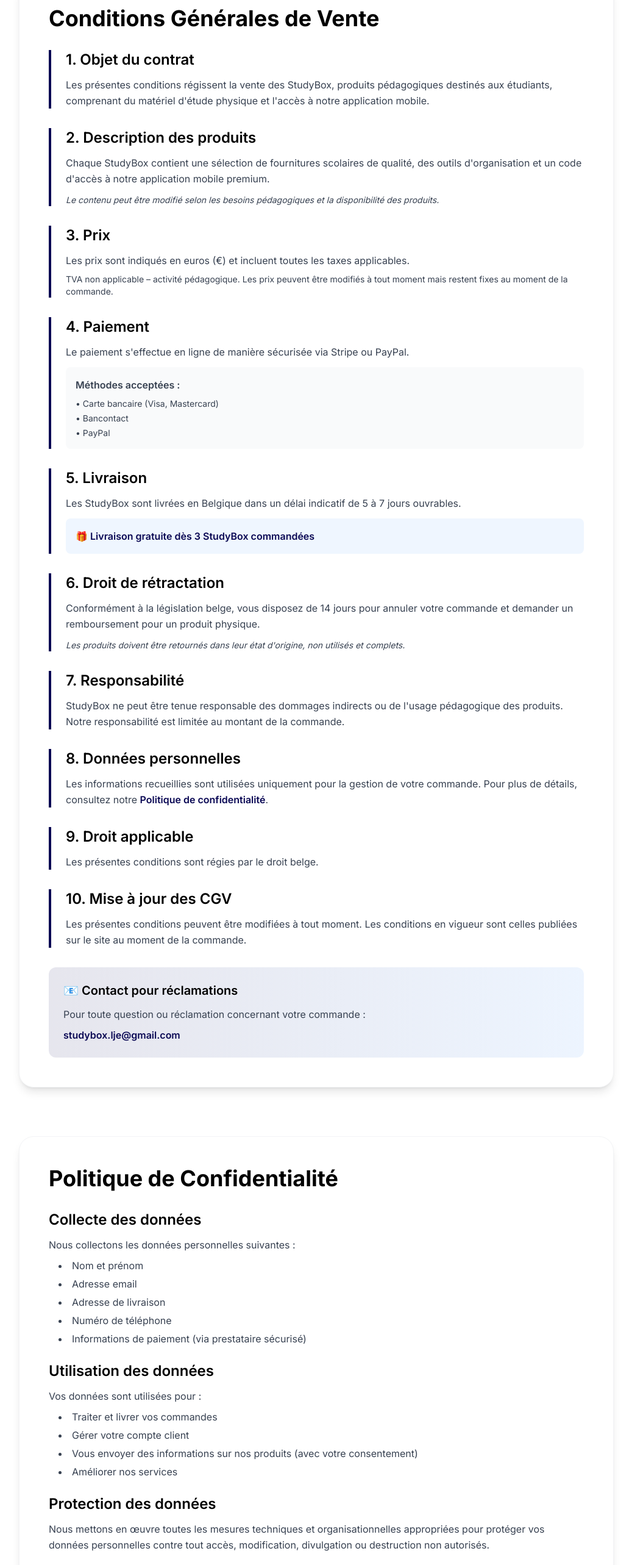
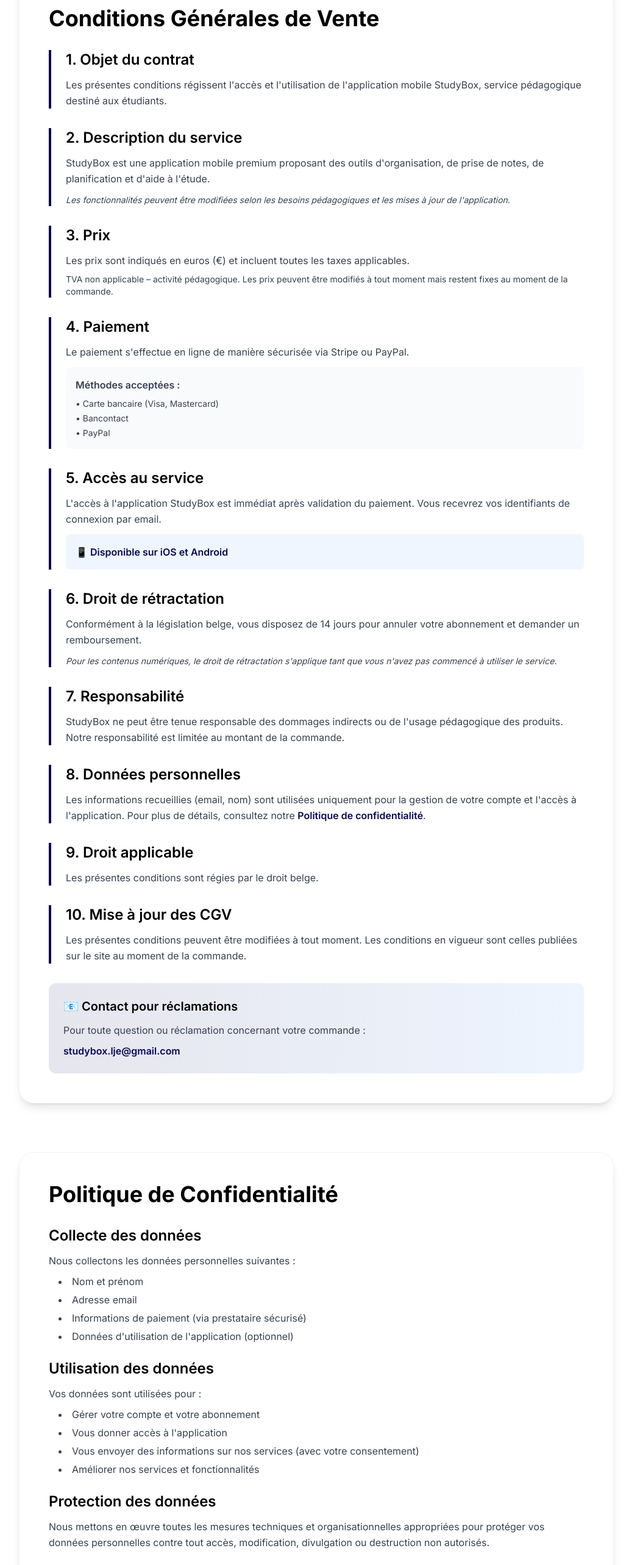
Before and after one commit to Valentincodeur/studybox-website, a Next.js app: page /legal in a window 1280 px wide. Shown: the part 1500-4066 px from the top of the page at 61% size, without its empty margins (121-1158 px from the left). Built offline with nearby package versions, Linux system fonts and the light colour scheme.

Commit message:
Update legal documents for mobile app only: remove physical box, delivery and address references

```diff
--- a/app/legal/page.js
+++ b/app/legal/page.js
@@ -125,25 +125,25 @@
                 </h3>
                 <p>
                   {language === 'fr'
-                    ? 'Les présentes conditions régissent la vente des StudyBox, produits pédagogiques destinés aux étudiants, comprenant du matériel d\'étude physique et l\'accès à notre application mobile.'
-                    : 'These conditions govern the sale of StudyBox, educational products for students, including physical study materials and access to our mobile application.'}
+                    ? 'Les présentes conditions régissent l\'accès et l\'utilisation de l\'application mobile StudyBox, service pédagogique destiné aux étudiants.'
+                    : 'These conditions govern access to and use of the StudyBox mobile application, an educational service for students.'}
                 </p>
               </div>
 
               {/* 2. Description */}
               <div className="border-l-4 border-studybox-blue pl-6">
                 <h3 className="text-2xl font-semibold text-black mb-3">
-                  2. {language === 'fr' ? 'Description des produits' : 'Product description'}
+                  2. {language === 'fr' ? 'Description du service' : 'Service description'}
                 </h3>
                 <p className="mb-3">
                   {language === 'fr'
-                    ? 'Chaque StudyBox contient une sélection de fournitures scolaires de qualité, des outils d\'organisation et un code d\'accès à notre application mobile premium.'
-                    : 'Each StudyBox contains a selection of quality school supplies, organizational tools and an access code to our premium mobile application.'}
+                    ? 'StudyBox est une application mobile premium proposant des outils d\'organisation, de prise de notes, de planification et d\'aide à l\'étude.'
+                    : 'StudyBox is a premium mobile application offering organization, note-taking, planning and study assistance tools.'}
                 </p>
                 <p className="text-sm italic">
                   {language === 'fr'
-                    ? 'Le contenu peut être modifié selon les besoins pédagogiques et la disponibilité des produits.'
-                    : 'Content may be modified according to educational needs and product availability.'}
+                    ? 'Les fonctionnalités peuvent être modifiées selon les besoins pédagogiques et les mises à jour de l\'application.'
+                    : 'Features may be modified according to educational needs and application updates.'}
                 </p>
               </div>
 
@@ -184,19 +184,19 @@
                 </div>
               </div>
 
-              {/* 5. Livraison */}
+              {/* 5. Accès au service */}
               <div className="border-l-4 border-studybox-blue pl-6">
                 <h3 className="text-2xl font-semibold text-black mb-3">
-                  5. {language === 'fr' ? 'Livraison' : 'Delivery'}
+                  5. {language === 'fr' ? 'Accès au service' : 'Service access'}
                 </h3>
                 <p className="mb-3">
                   {language === 'fr'
-                    ? 'Les StudyBox sont livrées en Belgique dans un délai indicatif de 5 à 7 jours ouvrables.'
-                    : 'StudyBox are delivered in Belgium within an indicative period of 5 to 7 working days.'}
+                    ? 'L\'accès à l\'application StudyBox est immédiat après validation du paiement. Vous recevrez vos identifiants de connexion par email.'
+                    : 'Access to the StudyBox application is immediate after payment validation. You will receive your login credentials by email.'}
                 </p>
                 <div className="bg-blue-50 rounded-lg p-4">
                   <p className="font-semibold text-studybox-blue">
-                    {language === 'fr' ? '🎁 Livraison gratuite dès 3 StudyBox commandées' : '🎁 Free delivery from 3 StudyBox ordered'}
+                    {language === 'fr' ? '📱 Disponible sur iOS et Android' : '📱 Available on iOS and Android'}
                   </p>
                 </div>
               </div>
@@ -208,13 +208,13 @@
                 </h3>
                 <p className="mb-3">
                   {language === 'fr'
-                    ? 'Conformément à la législation belge, vous disposez de 14 jours pour annuler votre commande et demander un remboursement pour un produit physique.'
-                    : 'In accordance with Belgian legislation, you have 14 days to cancel your order and request a refund for a physical product.'}
+                    ? 'Conformément à la législation belge, vous disposez de 14 jours pour annuler votre abonnement et demander un remboursement.'
+                    : 'In accordance with Belgian legislation, you have 14 days to cancel your subscription and request a refund.'}
                 </p>
                 <p className="text-sm italic">
                   {language === 'fr'
-                    ? 'Les produits doivent être retournés dans leur état d\'origine, non utilisés et complets.'
-                    : 'Products must be returned in their original condition, unused and complete.'}
+                    ? 'Pour les contenus numériques, le droit de rétractation s\'applique tant que vous n\'avez pas commencé à utiliser le service.'
+                    : 'For digital content, the right of withdrawal applies as long as you have not started using the service.'}
                 </p>
               </div>
 
@@ -237,8 +237,8 @@
                 </h3>
                 <p>
                   {language === 'fr'
-                    ? 'Les informations recueillies sont utilisées uniquement pour la gestion de votre commande. Pour plus de détails, consultez notre '
-                    : 'The information collected is used only for the management of your order. For more details, see our '}
+                    ? 'Les informations recueillies (email, nom) sont utilisées uniquement pour la gestion de votre compte et l\'accès à l\'application. Pour plus de détails, consultez notre '
+                    : 'The information collected (email, name) is used only for managing your account and application access. For more details, see our '}
                   <Link href="/legal#confidentialite" className="text-studybox-blue hover:underline font-semibold">
                     {language === 'fr' ? 'Politique de confidentialité' : 'Privacy Policy'}
                   </Link>.
@@ -307,9 +307,8 @@
                 <ul className="list-disc list-inside ml-4 space-y-1 mt-2">
                   <li>{language === 'fr' ? 'Nom et prénom' : 'First and last name'}</li>
                   <li>{language === 'fr' ? 'Adresse email' : 'Email address'}</li>
-                  <li>{language === 'fr' ? 'Adresse de livraison' : 'Delivery address'}</li>
-                  <li>{language === 'fr' ? 'Numéro de téléphone' : 'Phone number'}</li>
                   <li>{language === 'fr' ? 'Informations de paiement (via prestataire sécurisé)' : 'Payment information (via secure provider)'}</li>
+                  <li>{language === 'fr' ? 'Données d\'utilisation de l\'application (optionnel)' : 'Application usage data (optional)'}</li>
                 </ul>
               </div>
 
@@ -323,10 +322,10 @@
                     : 'Your data is used to:'}
                 </p>
                 <ul className="list-disc list-inside ml-4 space-y-1 mt-2">
-                  <li>{language === 'fr' ? 'Traiter et livrer vos commandes' : 'Process and deliver your orders'}</li>
-                  <li>{language === 'fr' ? 'Gérer votre compte client' : 'Manage your customer account'}</li>
-                  <li>{language === 'fr' ? 'Vous envoyer des informations sur nos produits (avec votre consentement)' : 'Send you information about our products (with your consent)'}</li>
-                  <li>{language === 'fr' ? 'Améliorer nos services' : 'Improve our services'}</li>
+                  <li>{language === 'fr' ? 'Gérer votre compte et votre abonnement' : 'Manage your account and subscription'}</li>
+                  <li>{language === 'fr' ? 'Vous donner accès à l\'application' : 'Give you access to the application'}</li>
+                  <li>{language === 'fr' ? 'Vous envoyer des informations sur nos services (avec votre consentement)' : 'Send you information about our services (with your consent)'}</li>
+                  <li>{language === 'fr' ? 'Améliorer nos services et fonctionnalités' : 'Improve our services and features'}</li>
                 </ul>
               </div>
 
@@ -382,8 +381,8 @@
                 </h3>
                 <p>
                   {language === 'fr'
-                    ? 'Nous ne vendons ni ne louons vos données personnelles. Vos données peuvent être partagées avec nos prestataires de services (paiement, livraison) uniquement dans le cadre de l\'exécution de votre commande.'
-                    : 'We do not sell or rent your personal data. Your data may be shared with our service providers (payment, delivery) only as part of the execution of your order.'}
+                    ? 'Nous ne vendons ni ne louons vos données personnelles. Vos données peuvent être partagées avec nos prestataires de services (paiement, hébergement) uniquement dans le cadre de la fourniture du service.'
+                    : 'We do not sell or rent your personal data. Your data may be shared with our service providers (payment, hosting) only as part of providing the service.'}
                 </p>
               </div>
             </div>
--- a/app/page.js
+++ b/app/page.js
@@ -217,7 +217,7 @@
                       <div className="w-10 h-10 rounded-full bg-gradient-to-br from-blue-400 to-purple-500 border-2 border-black"></div>
                       <div className="w-10 h-10 rounded-full bg-gradient-to-br from-purple-400 to-pink-500 border-2 border-black"></div>
                     </div>
-                    <span className="text-white text-base font-medium">+1k étudiants actifs</span>
+                    <span className="text-white text-base font-medium">+1,5k étudiants actifs</span>
                   </div>
 
                   <div className="flex items-center gap-3">
@@ -320,7 +320,7 @@
             <div className="group relative">
               <div className="absolute -inset-1 bg-gradient-to-r from-cyan-500 to-blue-500 rounded-3xl blur-xl opacity-20 group-hover:opacity-40 transition-opacity duration-500"></div>
               <div className="relative backdrop-blur-xl bg-gradient-to-br from-white/10 to-white/5 border border-white/20 rounded-3xl p-8 text-center hover:scale-105 transition-all duration-500">
-                <div className="text-5xl font-black text-transparent bg-clip-text bg-gradient-to-r from-cyan-400 to-blue-500 mb-3">10k+</div>
+                <div className="text-5xl font-black text-transparent bg-clip-text bg-gradient-to-r from-cyan-400 to-blue-500 mb-3">1,5k+</div>
                 <div className="text-white font-bold text-lg mb-2">{language === 'fr' ? 'Étudiants Actifs' : 'Active Students'}</div>
                 <div className="text-gray-400 text-sm">{language === 'fr' ? 'Rejoignez notre communauté' : 'Join our community'}</div>
               </div>
@@ -329,7 +329,7 @@
             <div className="group relative">
               <div className="absolute -inset-1 bg-gradient-to-r from-blue-500 to-purple-500 rounded-3xl blur-xl opacity-20 group-hover:opacity-40 transition-opacity duration-500"></div>
               <div className="relative backdrop-blur-xl bg-gradient-to-br from-white/10 to-white/5 border border-white/20 rounded-3xl p-8 text-center hover:scale-105 transition-all duration-500">
-                <div className="text-5xl font-black text-transparent bg-clip-text bg-gradient-to-r from-blue-400 to-purple-500 mb-3">98%</div>
+                <div className="text-5xl font-black text-transparent bg-clip-text bg-gradient-to-r from-blue-400 to-purple-500 mb-3">96%</div>
                 <div className="text-white font-bold text-lg mb-2">{language === 'fr' ? 'Taux de Satisfaction' : 'Satisfaction Rate'}</div>
                 <div className="text-gray-400 text-sm">{language === 'fr' ? 'Étudiants satisfaits' : 'Happy students'}</div>
               </div>
```
